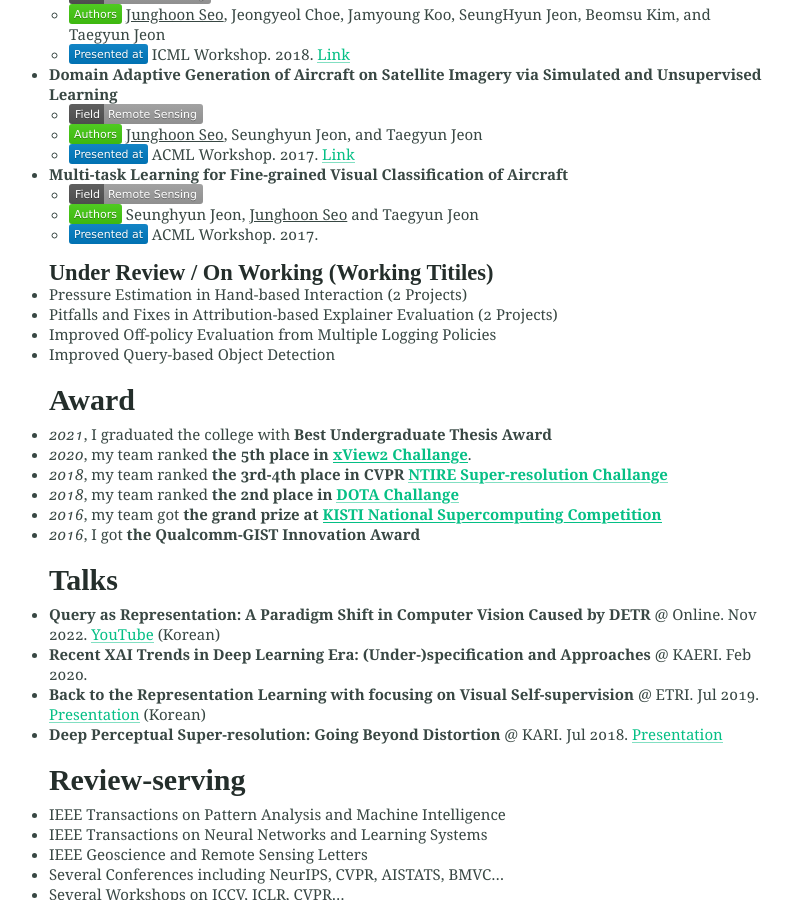
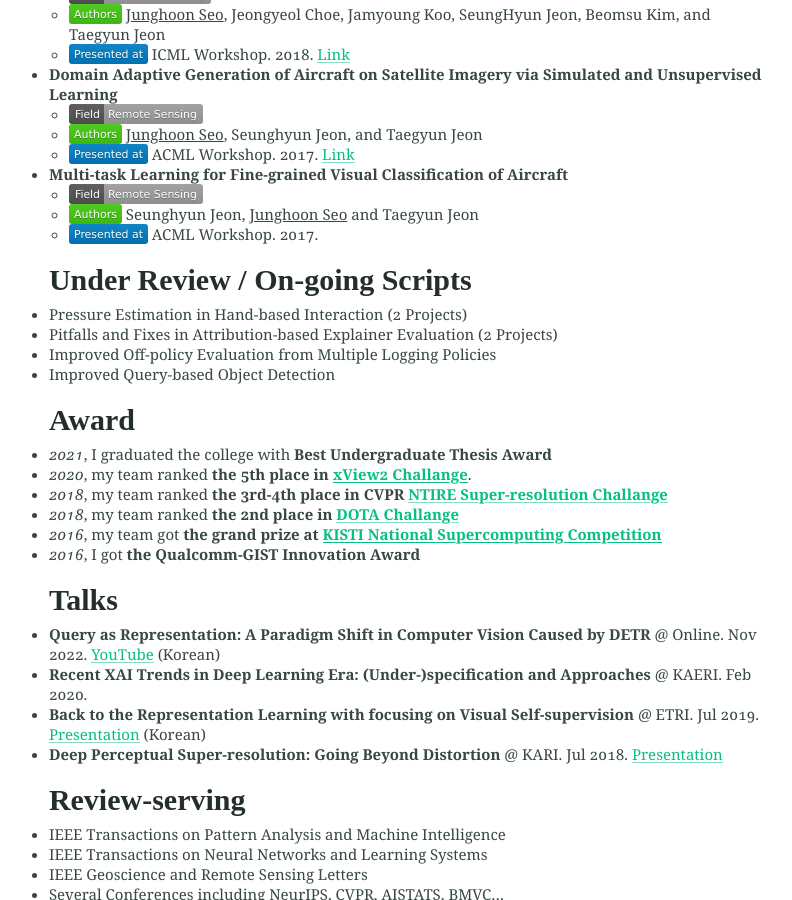
Before and after one commit to mikigom/mikigom.github.io, a Jekyll site: the page built from index.md, in a window 1280 px wide and 900 px high, scrolled down 2296 px. Shown: the whole window, without its empty margins (234-1026 px from the left). Built offline with Jekyll 4.4.1, drawn with Linux system fonts in a browser that asks for light colours.

Commit message:
Update index.md

```diff
--- a/index.md
+++ b/index.md
@@ -97,7 +97,7 @@ Hi, I am the technical leader of the research center at [SI Analytics](https://w
   - <img height="10" src="/assets/-Authors-brightgreen.svg"> Seunghyun Jeon, <U>Junghoon Seo</U> and Taegyun Jeon
   - <img height="10" src="/assets/-Presented%20at-blue.svg"> ACML Workshop. 2017.
 
-##### **Under Review / On Working (Working Titiles)**
+### Under Review / On-going Scripts
 - Pressure Estimation in Hand-based Interaction (2 Projects)
 - Pitfalls and Fixes in Attribution-based Explainer Evaluation (2 Projects)
 - Improved Off-policy Evaluation from Multiple Logging Policies
```
